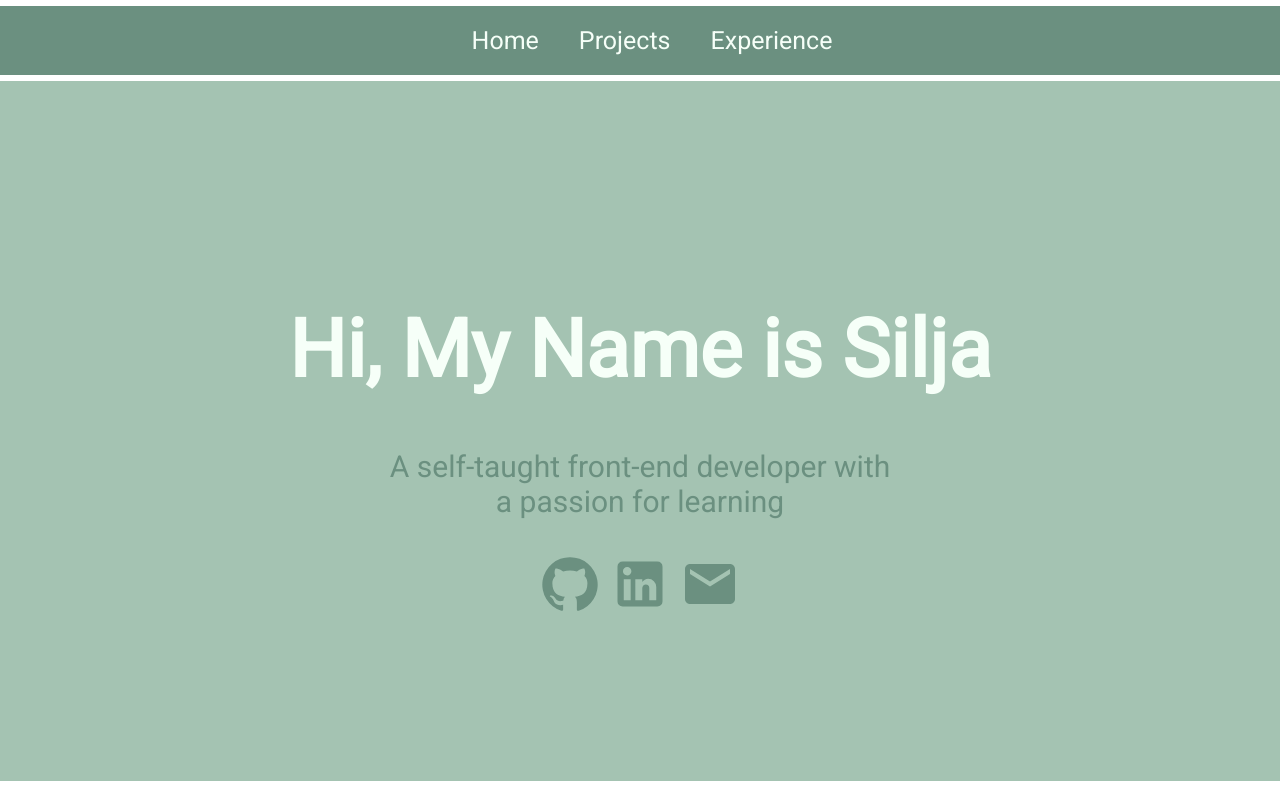
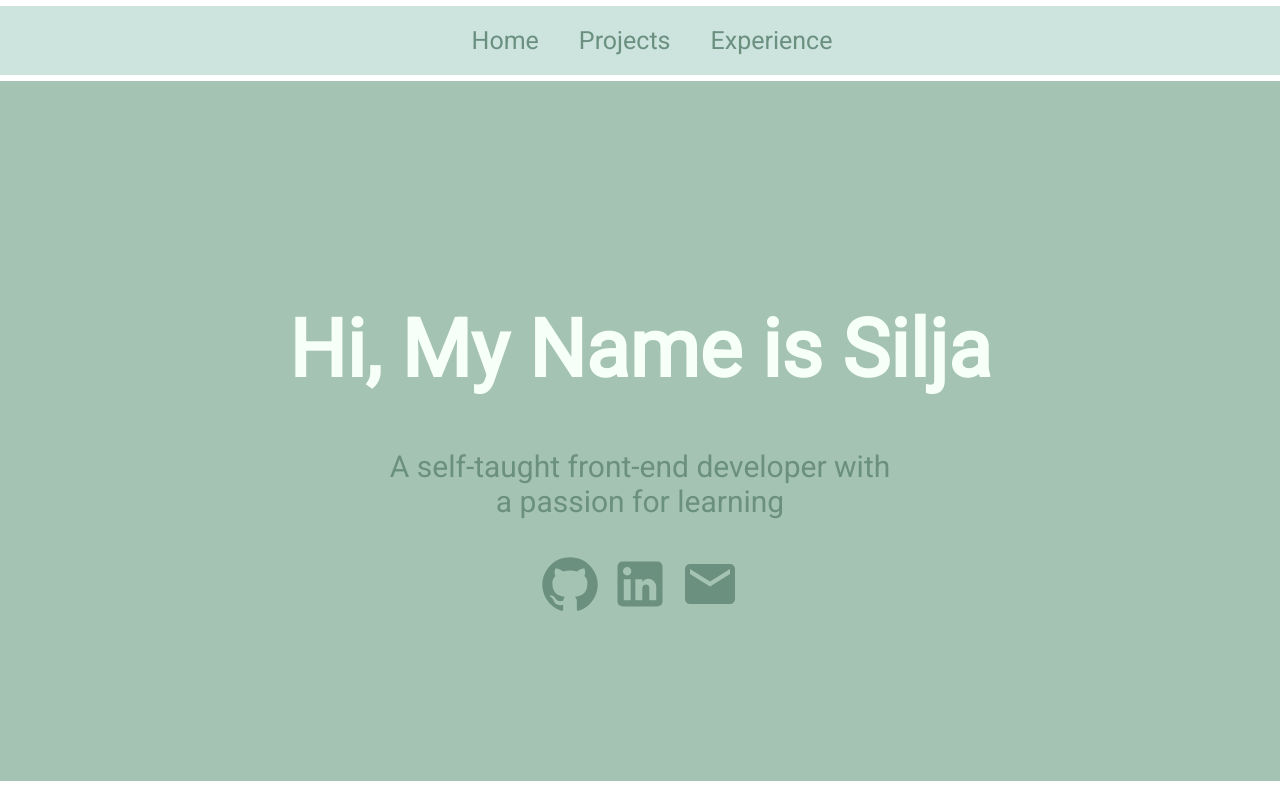
Before and after one commit to silsss/portfolioweb, a React (Create React App) app: page / in a window 1280 px wide. Shown: the top 800 px of the page. Built offline with nearby package versions, Linux system fonts and the light colour scheme.

Commit message:
reorder added to navbar

```diff
--- a/src/components/navbar.js
+++ b/src/components/navbar.js
@@ -1,5 +1,6 @@
 import React, { useEffect, useState } from "react";
 import { Link, useLocation } from "react-router-dom";
+import ReorderIcon from '@mui/icons-material/Reorder';
 import "../styles/Navbar.css";
 
 function Navbar() {
@@ -19,6 +20,7 @@ function Navbar() {
             setExpandNavbar((prev) => !prev);
           }}
         >
+          <ReorderIcon />
         </button>
       </div>
       <div className="links">
--- a/src/styles/Navbar.css
+++ b/src/styles/Navbar.css
@@ -4,7 +4,7 @@
 
 .navbar {
     width: 100%;
-    background: #6B9080;
+    background: #CCE3DE;
     margin: auto;
   }
 
@@ -16,11 +16,11 @@
     justify-content: center;
     flex: 1;
     margin: 6px 12px;
-    color: #F6FFF8;
+    color: #6B9080;
   }
 
   .navbar a {
-    color: #F6FFF8;
+    color: #6B9080;
     text-decoration: none;
     margin: 20px;
     font-size: 25px;
```
